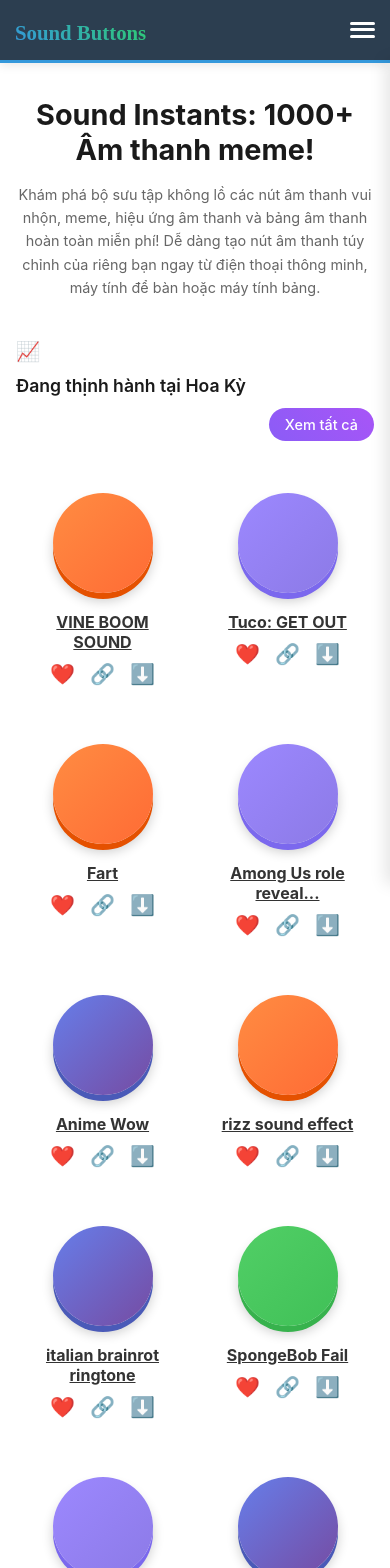
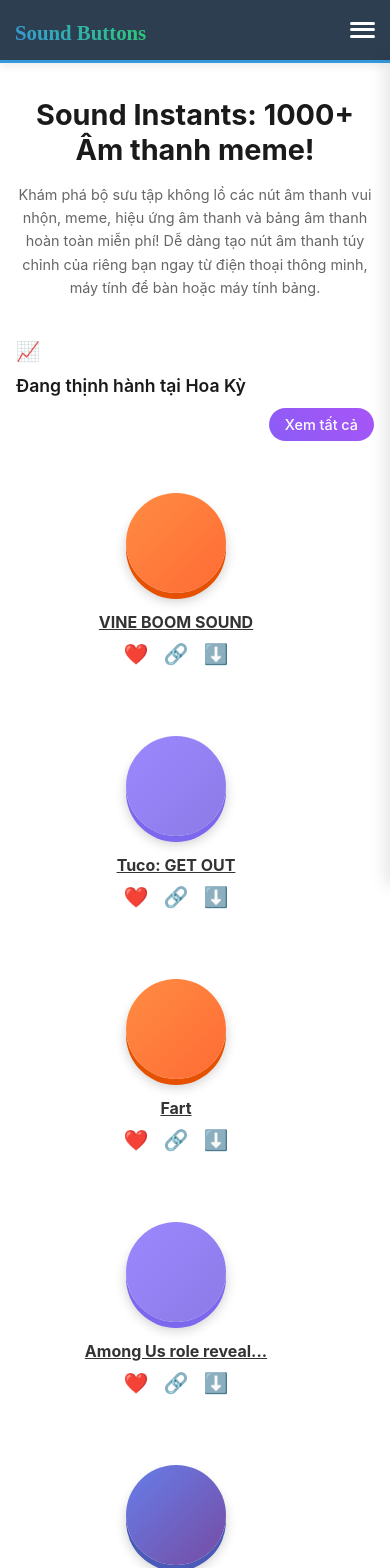
Before and after one commit to trungtd1709/sound_fe, an Angular app: page /home in a window 390 px wide. Shown: the top 1568 px of the page. Built offline with nearby package versions, Linux system fonts and the light colour scheme.

Commit message:
sound card grid component

```diff
--- /dev/null
+++ b/src/app/components/sound-card-grid/sound-card-grid.component.html
@@ -0,0 +1,9 @@
+<div class="sound-grid">
+    <ng-container *ngFor="let sound of soundItems">
+        <div class="flex-item">
+            <app-sound-card
+            [title]="sound.title"
+            ></app-sound-card>
+        </div>
+    </ng-container>
+  </div>
--- /dev/null
+++ b/src/app/components/sound-card-grid/sound-card-grid.component.scss
@@ -0,0 +1,10 @@
+.sound-grid {
+  display: grid;
+  grid-template-columns: repeat(auto-fill, minmax(200px, 1fr));
+  gap: 24px;
+  margin-bottom: 40px;
+}
+
+.flex-item {
+  flex: 1;
+}
--- /dev/null
+++ b/src/app/components/sound-card-grid/sound-card-grid.component.ts
@@ -0,0 +1,36 @@
+import { Component } from '@angular/core';
+import { SoundCardComponent } from '../sound-card/sound-card.component';
+import { Sound } from '../../models/sound.model';
+import { CommonModule } from '@angular/common';
+
+@Component({
+  selector: 'app-sound-card-grid',
+  imports: [SoundCardComponent, CommonModule],
+  templateUrl: './sound-card-grid.component.html',
+  styleUrl: './sound-card-grid.component.scss'
+})
+export class SoundCardGridComponent {
+  soundItems: Sound[] = [
+    { id: 'vine-boom', title: 'VINE BOOM SOUND', color: '#9c27b0' },
+    { id: 'tuco-get-out', title: 'Tuco: GET OUT', color: '#9c27b0' },
+    { id: 'fart', title: 'Fart', color: '#424242' },
+    { id: 'among-us', title: 'Among Us role reveal...', color: '#ff9800' },
+    { id: 'anime-wow', title: 'Anime Wow', color: '#ff9800' },
+    { id: 'rizz-sound', title: 'rizz sound effect', color: '#9c27b0' },
+    { id: 'italian-brainrot', title: 'italian brainrot ringtone', color: '#4caf50' },
+    { id: 'spongebob-fail', title: 'SpongeBob Fail', color: '#2196f3' },
+    { id: 'apple-pay', title: 'Apple Pay', color: '#424242' },
+    { id: 'baby-laughing', title: 'baby laughing meme', color: '#e91e63' },
+
+    { id: 'sad-violin', title: 'Sad Violin (the meme...', color: '#cddc39' },
+    { id: 'metal-pipe', title: 'Metal pipe clang', color: '#ff9800' },
+    { id: 'flashbanggo', title: 'flashbanggo', color: '#f44336' },
+    { id: 'bruh', title: 'BRUH', color: '#9e9e9e' },
+    { id: 'buzzer', title: 'Buzzer', color: '#ff9800' },
+    { id: 'scream-meme', title: 'Scream meme', color: '#9c27b0' },
+    { id: 'syfm', title: 'Syfm', color: '#9c27b0' },
+    { id: 'undertaker', title: 'The Undertaker...', color: '#424242' },
+    { id: 'bone-crack', title: 'Bone Crack', color: '#e91e63' },
+    { id: 'let-me-know', title: 'let me know', color: '#2196f3' }
+  ];
+}
--- /dev/null
+++ b/src/app/models/sound.model.ts
@@ -0,0 +1,6 @@
+export interface Sound {
+  id: string;
+  title: string;
+  color: string;
+  audioUrl?: string;
+}
--- a/src/app/pages/home/home.component.html
+++ b/src/app/pages/home/home.component.html
@@ -38,22 +38,5 @@
   </div>
 
   <!-- Sound Grid -->
-  <div class="sound-grid">
-    <ng-container *ngFor="let sound of soundItems">
-
-        <div class="flex-item">
-            <app-sound-card
-            [title]="sound.title"
-            (onSoundPlay)="onSoundPlay($event)"
-            (onSoundLike)="onSoundLike($event)"
-            (onSoundShare)="onSoundShare($event)"
-            (onSoundDownload)="onSoundDownload($event)"
-            ></app-sound-card>
-        </div>
-    </ng-container>
-  </div>
-
-  <!-- <div *ngIf="filteredSoundItems.length === 0" class="no-results">
-      <p>Không tìm thấy âm thanh nào phù hợp với "{{ searchTerm }}"</p>
-    </div> -->
+  <app-sound-card-grid></app-sound-card-grid>
 </div>
--- a/src/app/pages/home/home.component.scss
+++ b/src/app/pages/home/home.component.scss
@@ -114,13 +114,6 @@
   }
 }
 
-.sound-grid {
-  display: grid;
-  grid-template-columns: repeat(auto-fill, minmax(200px, 1fr));
-  gap: 24px;
-  margin-bottom: 40px;
-}
-
 .no-results {
   text-align: center;
   padding: 60px 20px;
@@ -177,11 +170,6 @@
       }
     }
   }
-
-  .sound-grid {
-    grid-template-columns: repeat(auto-fill, minmax(160px, 1fr));
-    gap: 16px;
-  }
 }
 
 @media (max-width: 480px) {
@@ -190,13 +178,4 @@
       font-size: 1.8rem;
     }
   }
-
-  .sound-grid {
-    grid-template-columns: repeat(auto-fill, minmax(140px, 1fr));
-    gap: 12px;
-  }
 }
-
-.flex-item {
-  flex: 1;
-}
--- a/src/app/pages/home/home.component.ts
+++ b/src/app/pages/home/home.component.ts
@@ -1,67 +1,18 @@
 import { Component, NgModule } from '@angular/core';
-import { SoundCardComponent } from '../../components/sound-card-component/sound-card.component';
+import { SoundCardComponent } from '../../components/sound-card/sound-card.component';
 import { CommonModule } from '@angular/common';
-
-interface SoundItem {
-  id: string;
-  title: string;
-  color: string;
-  audioUrl?: string;
-}
+import { Sound } from '../../models/sound.model';
+import { SoundCardGridComponent } from '../../components/sound-card-grid/sound-card-grid.component';
 
 
 @Component({
   selector: 'app-home',
-  imports: [SoundCardComponent, CommonModule],
+  imports: [CommonModule, SoundCardGridComponent],
   templateUrl: './home.component.html',
   styleUrl: './home.component.scss'
 })
 export class HomeComponent {
   searchTerm: string = '';
 
-  soundItems: SoundItem[] = [
-    { id: 'vine-boom', title: 'VINE BOOM SOUND', color: '#9c27b0' },
-    { id: 'tuco-get-out', title: 'Tuco: GET OUT', color: '#9c27b0' },
-    { id: 'fart', title: 'Fart', color: '#424242' },
-    { id: 'among-us', title: 'Among Us role reveal...', color: '#ff9800' },
-    { id: 'anime-wow', title: 'Anime Wow', color: '#ff9800' },
-    { id: 'rizz-sound', title: 'rizz sound effect', color: '#9c27b0' },
-    { id: 'italian-brainrot', title: 'italian brainrot ringtone', color: '#4caf50' },
-    { id: 'spongebob-fail', title: 'SpongeBob Fail', color: '#2196f3' },
-    { id: 'apple-pay', title: 'Apple Pay', color: '#424242' },
-    { id: 'baby-laughing', title: 'baby laughing meme', color: '#e91e63' },
-
-    { id: 'sad-violin', title: 'Sad Violin (the meme...', color: '#cddc39' },
-    { id: 'metal-pipe', title: 'Metal pipe clang', color: '#ff9800' },
-    { id: 'flashbanggo', title: 'flashbanggo', color: '#f44336' },
-    { id: 'bruh', title: 'BRUH', color: '#9e9e9e' },
-    { id: 'buzzer', title: 'Buzzer', color: '#ff9800' },
-    { id: 'scream-meme', title: 'Scream meme', color: '#9c27b0' },
-    { id: 'syfm', title: 'Syfm', color: '#9c27b0' },
-    { id: 'undertaker', title: 'The Undertaker...', color: '#424242' },
-    { id: 'bone-crack', title: 'Bone Crack', color: '#e91e63' },
-    { id: 'let-me-know', title: 'let me know', color: '#2196f3' }
-  ];
-
   constructor() {}
-
-  onSoundPlay(soundId: string): void {
-    console.log('Playing sound:', soundId);
-    // Implement sound playing logic here
-  }
-
-  onSoundLike(soundId: string): void {
-    console.log('Liked sound:', soundId);
-    // Implement like functionality here
-  }
-
-  onSoundShare(soundId: string): void {
-    console.log('Shared sound:', soundId);
-    // Implement share functionality here
-  }
-
-  onSoundDownload(soundId: string): void {
-    console.log('Downloaded sound:', soundId);
-    // Implement download functionality here
-  }
 }
```
Also changed, not shown: src/app/components/sound-card/sound-card.component.html (renamed from src/app/components/sound-card-component/sound-card.component.html), src/app/components/sound-card/sound-card.component.scss (renamed from src/app/components/sound-card-component/sound-card.component.scss), src/app/components/sound-card/sound-card.component.ts (renamed from src/app/components/sound-card-component/sound-card.component.ts), 2 other files (tests, documents, lock files or other folders).
